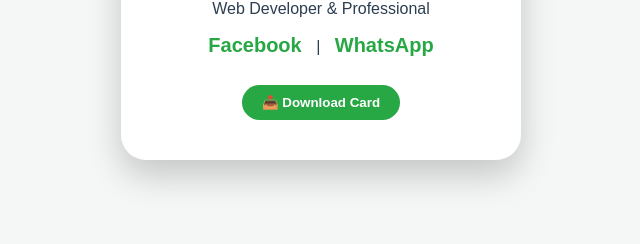
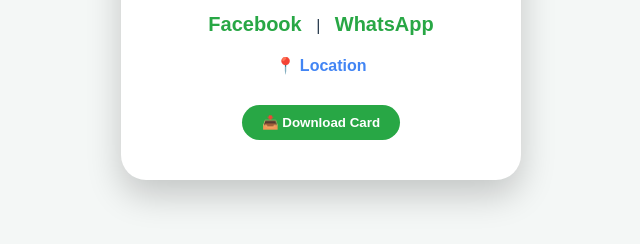
Before and after one commit to aijazmagsi197-maker/My-card-, a plain HTML site: page index.html in a window 1280 px wide. Shown: the part 510-754 px from the top of the page, without its empty margins (319-959 px from the left). Drawn offline with Linux system fonts and the light colour scheme.

Commit message:
Update index.html

```diff
--- a/index.html
+++ b/index.html
@@ -30,6 +30,7 @@
     <div class="social-links">
         <a href="#">Facebook</a> | <a href="https://wa.me/923162813659">WhatsApp</a>
     </div>
+    <a href="https://maps.google.com/?q=My+Location" target="_blank" class="btn social-btn" style="color: #4285F4;">📍 Location</a>
 
     <br>
     <button class="btn btn-download" onclick="window.print()">📥 Download Card</button>
```
